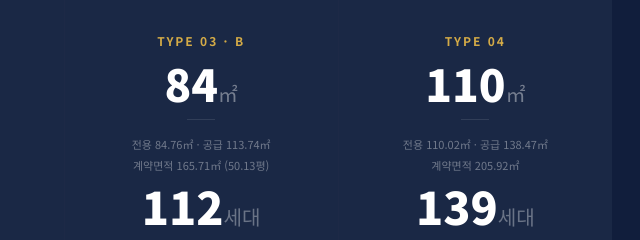
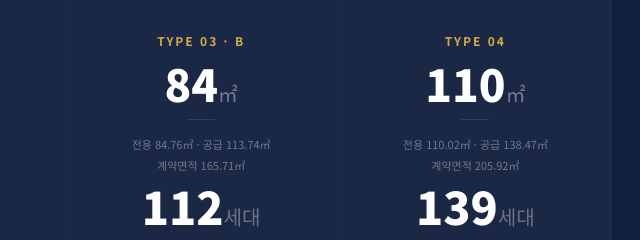
Before and after one commit to mainandtop-gif/Laporte-MILYANG, a website: page index.html in a window 1280 px wide. Shown: the part 3120-3360 px from the top of the page, 576-1216 px from the left. Drawn offline with Linux system fonts and the light colour scheme.

Commit message:
Update index.html

```diff
--- a/index.html
+++ b/index.html
@@ -590,7 +590,7 @@ ul,ol{list-style:none}
         <div class="comp-type">TYPE 03 · B</div>
         <div class="comp-sqm">84<span>㎡</span></div>
         <div class="comp-divider"></div>
-        <div class="comp-supply">전용 84.76㎡ · 공급 113.74㎡<br>계약면적 165.71㎡ (50.13평)</div>
+        <div class="comp-supply">전용 84.76㎡ · 공급 113.74㎡<br>계약면적 165.71㎡</div>
         <div class="comp-count">112<span>세대</span></div>
       </div>
       <div class="comp-item fade-in">
```
